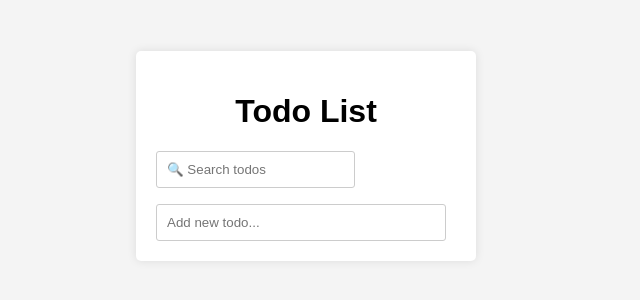
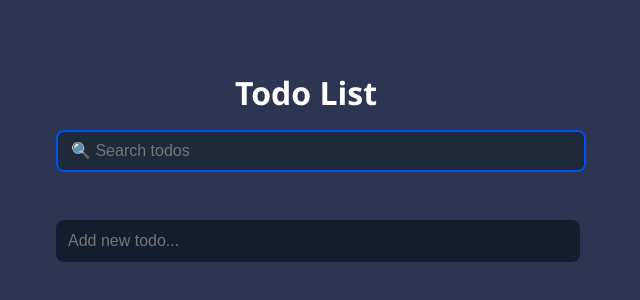
Before and after one commit to karthik4923/To-do-List, a plain HTML site: page index.html in a window 1280 px wide. Shown: the part 244-544 px from the top of the page, without its empty margins (334-974 px from the left). Drawn offline with Linux system fonts and the light colour scheme.

Commit message:
Update styles.css

```diff
--- a/styles.css
+++ b/styles.css
@@ -1,67 +1,73 @@
 body {
-    font-family: Arial, sans-serif;
-    background-color: #f4f4f4;
+  margin: 0;
+  font-family: 'Segoe UI', sans-serif;
+  background-color: #2c3552;
+  color: white;
   display: flex;
   justify-content: center;
   align-items: center;
   height: 100vh;
-    margin: 0;
 }
 
 .container {
-    background: white;
-    padding: 20px;
-    border-radius: 5px;
-    box-shadow: 0 0 10px rgba(0, 0, 0, 0.1);
-    width: 300px;
+  text-align: center;
+  width: 100%;
+  max-width: 500px;
 }
 
 h1 {
-    text-align: center;
+  margin-bottom: 1rem;
 }
 
-form {
-    display: flex;
+.search-container input {
+  width: 100%;
+  padding: 12px 15px;
+  border: none;
+  border-radius: 8px;
+  font-size: 1rem;
+  background: #1e2a3a;
+  color: white;
+  outline: none;
+  margin-bottom: 1rem;
+  box-shadow: 0 0 0 2px #0050f0 inset;
 }
 
-input[type="text"] {
-    flex: 1;
-    padding: 10px;
-    border: 1px solid #ccc;
-    border-radius: 3px;
-    margin-right: 10px;
-}
-
-button {
-    padding: 10px;
-    background: #28a745;
-    border: none;
-    color: white;
-    border-radius: 3px;
-    cursor: pointer;
-}
-
-button:hover {
-    background: #218838;
-}
-
-ul {
+#todo-list {
   list-style: none;
   padding: 0;
 }
 
 li {
-    background: #f4f4f4;
-    padding: 10px;
-    border-bottom: 1px solid #ccc;
+  background-color: #4b3f78;
+  padding: 1rem;
+  margin: 0.3rem 0;
+  border-radius: 6px;
   display: flex;
   justify-content: space-between;
+  align-items: center;
+  transition: all 0.3s ease;
 }
 
-li:last-child {
-    border-bottom: none;
+li.completed {
+  text-decoration: line-through;
+  opacity: 0.6;
 }
 
-.completed {
-    text-decoration: line-through;
+li button {
+  background: none;
+  border: none;
+  color: white;
+  font-size: 1.2rem;
+  cursor: pointer;
 }
+
+#todo-form input {
+  width: 100%;
+  padding: 12px;
+  font-size: 1rem;
+  border: none;
+  border-radius: 8px;
+  margin-top: 1rem;
+  background: #141d2e;
+  color: white;
+}
```
Lines whose indentation alone changed are shown as unchanged.
